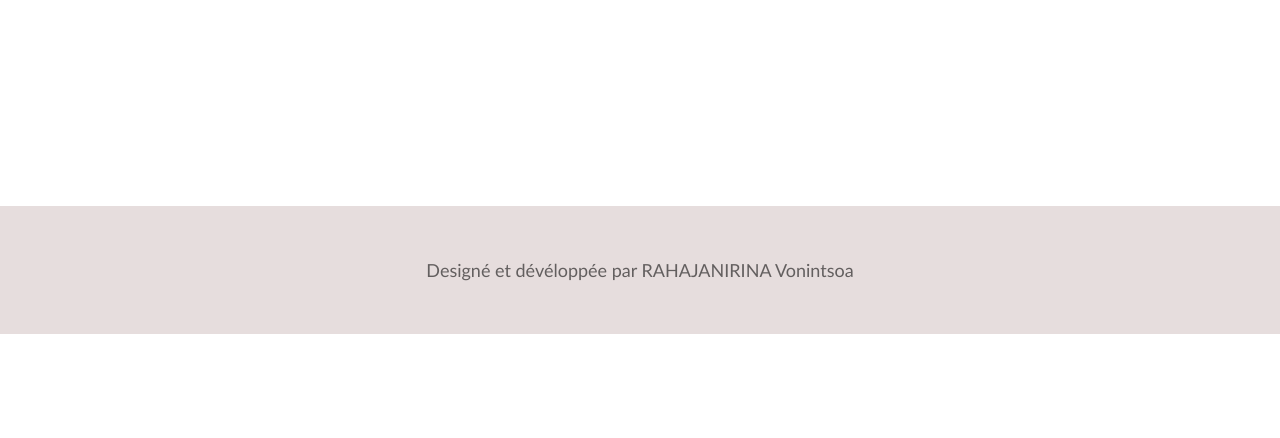
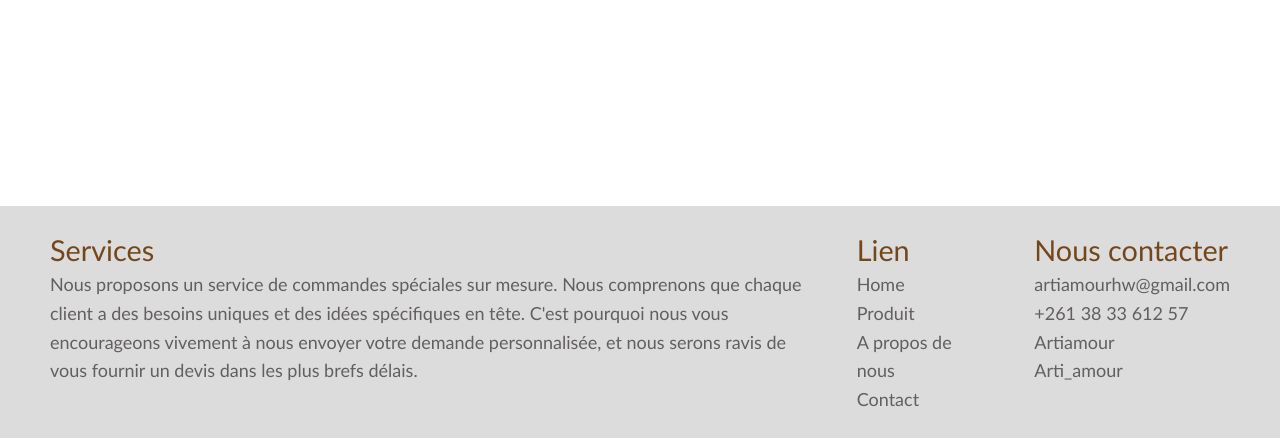
Before and after one commit to manda07tsou/artiamour, a Symfony app: template templates/home/index.html.twig in a window 1280 px wide. Shown: the part 1915-2353 px from the top of the page. Before the commit the page ends 2249 px from the top, so only its background shows below. Run offline with Twig, Linux system fonts and the light colour scheme; the template is opened without the code that fills it, so the values that code supplies are empty; style sheets or scripts are compiled from the project's sources; some libraries are stand-ins or nearby versions.

Commit message:
modification footer

```diff
--- a/assets/styles/layout/_footer.scss
+++ b/assets/styles/layout/_footer.scss
@@ -1,7 +1,32 @@
 .footer{
     @extend %container;
-    background-color: var(--border);
-    padding-top: 50px;
-    padding-bottom: 50px;
+    // background-color: var(--border);
+    background-color: gainsboro;
     margin-top: var(--section-space);
+    display: flex;
+    flex-direction: column;
+    row-gap: 20px;
 }
+
+.footer-service{
+    display: none;
+}
+
+.footer ul{
+    list-style: none;
+}
+
+@media (min-width: 900px){
+    .footer{
+        flex-direction: row;
+        column-gap: 40px;
+        padding-top: space(3);
+        padding-bottom: space(3);
+    }
+
+    .footer-service{
+        display: block;
+        width: 65%;
+
+    }
+}
--- a/assets/styles/tools/_utils.scss
+++ b/assets/styles/tools/_utils.scss
@@ -79,12 +79,14 @@
 }
 
 .link{
+    cursor: pointer;
     transition: filter .3s;
 }
 
 .link:hover{
-    filter: brightness(1.5);
+    filter: brightness(.7);
 }
+
 .icon-roundend{
     display: inline-flex;
     align-items: center;
--- a/templates/base.html.twig
+++ b/templates/base.html.twig
@@ -36,8 +36,37 @@
         {% block body %}
         {% endblock %}
 
-        <footer class="footer text-center">
-            Designé et dévéloppée par RAHAJANIRINA Vonintsoa
+        <footer class="footer">
+            <div class="footer-service">
+                <h5 class="text-primary">Services</h5>
+                Nous proposons un service de commandes spéciales sur mesure. Nous comprenons que chaque client a des besoins uniques et des idées spécifiques en tête. C'est pourquoi nous vous encourageons vivement à nous envoyer votre demande personnalisée, et nous serons ravis de vous fournir un devis dans les plus brefs délais.
+            </div>
+            <div class="footer-link">
+                <h5 class="text-primary">Lien</h5>
+                <ul>
+                    <li><a href="{{ path("app_home") }}" class="link">Home</a></li>
+                    <li><a href="{{ path("app_product") }}" class="link">Produit</a></li>
+                    <li><a href="{{ path("app_about") }}" class="link">A propos de nous</a></li>
+                    <li><a href="{{ path("app_contact") }}" class="link">Contact</a></li>
+                </ul>
+            </div>
+            <div class="footer-contact">
+                <h5 class="text-primary">Nous contacter</h5>
+                <ul>
+                    <li>
+                        <a href="mailto:artiamourhw@gmail.com" class="link"><i class="far fa-envelope"></i>artiamourhw@gmail.com</a>
+                    </li>
+                    <li>
+                        <span><i class="fas fa-phone"></i> +261 38 33 612 57</span>
+                    </li>
+                    <li>
+                        <a href="#lien-facebook" class="link"><i class="fab fa-facebook-f"></i> Artiamour</a>
+                    </li>
+                    <li>
+                        <a href="#lien-instagram" class="link"><i class="fab fa-instagram"></i> Arti_amour</a>
+                    </li>
+                </ul>
+            </div>
         </footer>
         {% block javascripts %}
             <script src="{{ asset("dist/app.js")}}"></script>
--- a/templates/home/index.html.twig
+++ b/templates/home/index.html.twig
@@ -52,13 +52,16 @@
             Pour intéragir avec nous, il vous suffit de nous contacter via le contact indiqués ci-dessous:
             </p>
             <div class="contact-box">
-                <div class="contact hide-bottom delay-1">
+                <div class="hide-bottom delay-1">
+                    <a href="mailto: artiamourhw@gmail.com" class="contact link" title="Nous envoyer un mail">
                         <i class="far fa-envelope"></i>
                         <div>
                             <h6>Mail</h6>
                             <span>artiamourhw@gmail.com</span>
                         </div>
+                    </a>
                 </div>
+
                 <div class="contact hide-bottom delay-2">
                     <i class="fas fa-phone"></i>
                     <div>
@@ -66,19 +69,25 @@
                         <span>+261 38 33 612 57</span>
                     </div>
                 </div>
-                <div class="contact hide-bottom delay-3">
+
+                <div class="hide-bottom delay-3">
+                    <a href="#lien-facebook" class="contact link">
                         <i class="fab fa-facebook-f"></i>
                         <div>
                             <h6>Facebook</h6>
                             <span>Artiamour</span>
                         </div>
+                    </a>
                 </div>
-                <div class="contact hide-bottom delay-4">
+
+                <div class="hide-bottom delay-4">
+                    <a href="#lien-instagram"  class="contact link">
                         <i class="fab fa-instagram"></i>
                         <div>
                             <h6>Instagram</h6>
                             <span>Arti_amour</span>
                         </div>
+                    </a>
                 </div>
             </div>
         </div>
--- a/templates/product/show.html.twig
+++ b/templates/product/show.html.twig
@@ -28,9 +28,9 @@
                 N'hésitez pas à nous contacter dès maintenant pour vos commandes spéciales et laissez-nous transformer votre idée en réalité.
             </p>
             <p>
-                <a href="#" class="icon-roundend link"><i class="far fa-envelope"></i></a>
-                <a href="#" class="icon-roundend link"><i class="fab fa-facebook-f"></i></a>
-                <a href="#" class="icon-roundend link"><i class="fab fa-instagram"></i></a>
+                <a href="mailto:artiamourhw@gmail.com" class="icon-roundend link"><i class="far fa-envelope"></i></a>
+                <a href="#lien-facebook" class="icon-roundend link"><i class="fab fa-facebook-f"></i></a>
+                <a href="#lien-instagram" class="icon-roundend link"><i class="fab fa-instagram"></i></a>
             </p>
         </div>
     </div>
```
Also changed, not shown: templates/contact/index.html.twig (+7 -6 lines), 1 other file. Lines whose indentation alone changed are shown as unchanged.
